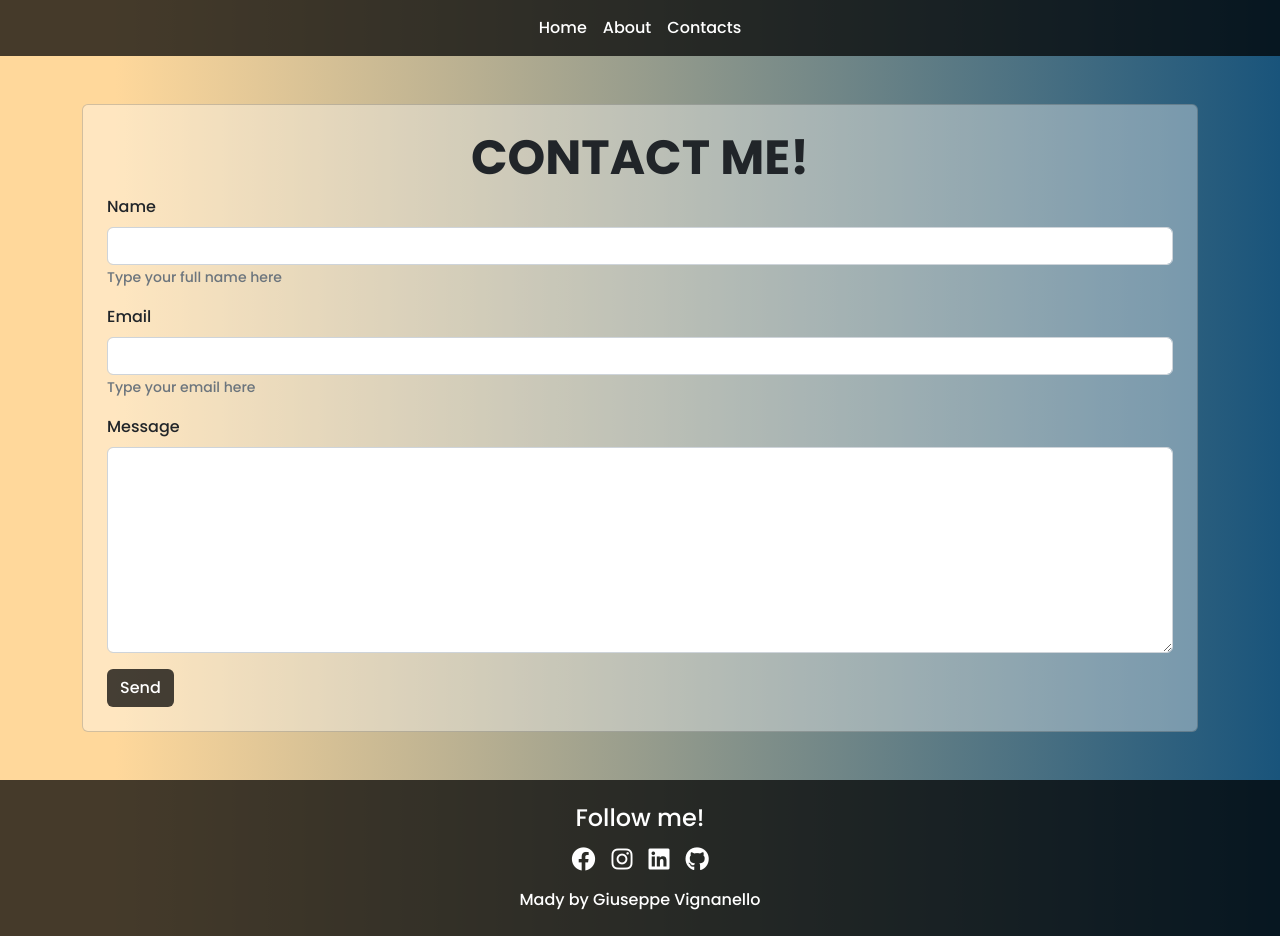
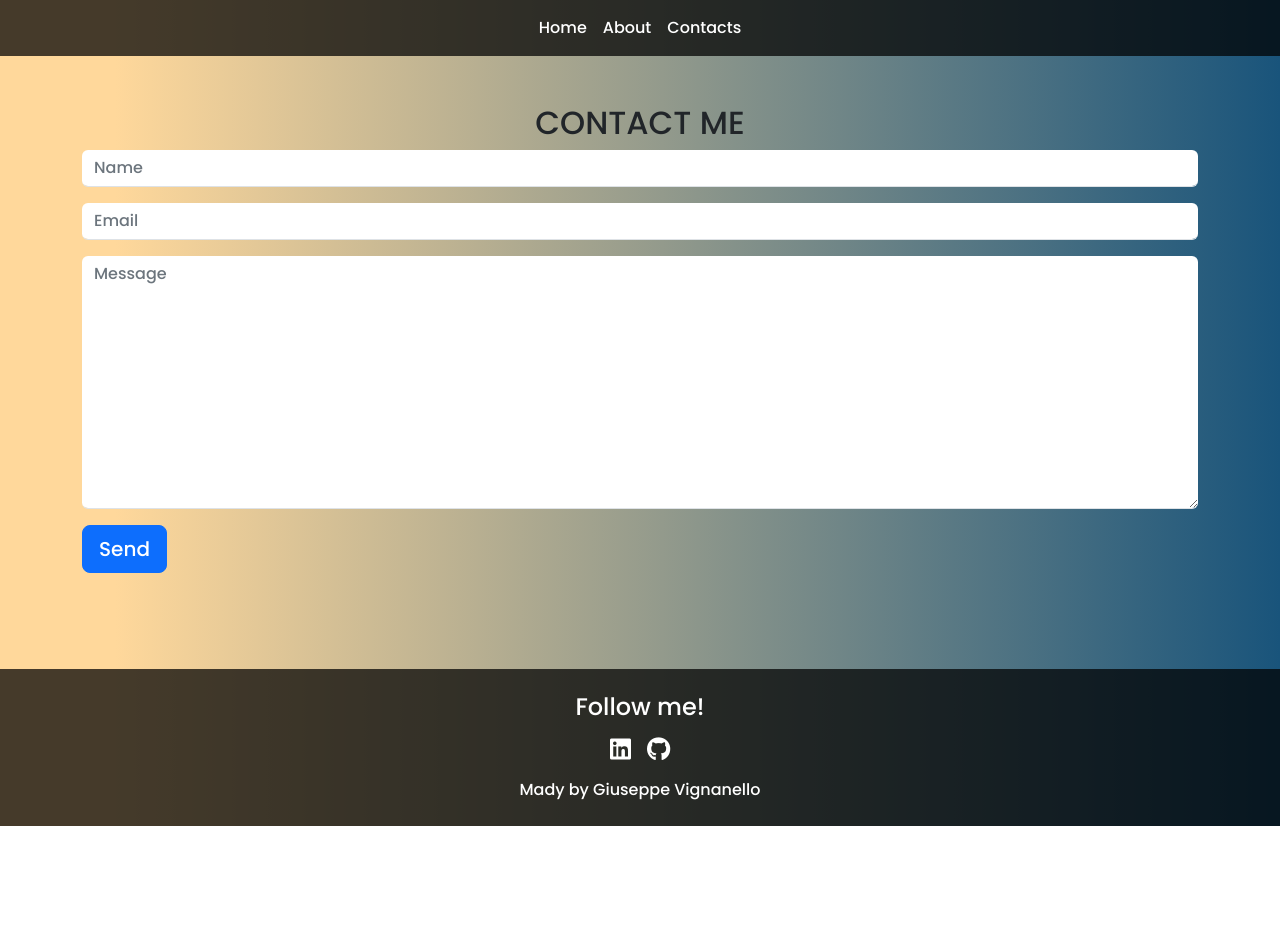
Before and after one commit to giuseppevignanello/vite-boolfolio, a Vue app: page /contacts in a window 1280 px wide. After the commit the page ends 826 px from the top, so only its background shows below. Built offline with nearby package versions, Linux system fonts and the light colour scheme.

Commit message:
add contact form function

```diff
--- a/src/assets/scss/app.scss
+++ b/src/assets/scss/app.scss
@@ -30,6 +30,9 @@ a {
 
 // #endregion general
 
+// #region jumbo
+
+//   #endregion jumbo
 
 .line {
     position: relative;
--- a/src/components/AppFooter.vue
+++ b/src/components/AppFooter.vue
@@ -14,14 +14,6 @@ export default {
         <div class="text-center text-white">
             <h4>Follow me!</h4>
             <div class="social d-flex align-items-center justify-content-center my-3">
-                <div class="mx-2">
-                    <a href="https://www.facebook.com/giuseppe.vignanello" target="_blank" class="text-white"> <i
-                            class="fa-brands fa-facebook fa-xl"></i></a>
-                </div>
-                <div class="mx-2">
-                    <a href="https://www.instagram.com/vignanello/" target="_blank" class="text-white"> <i
-                            class="fa-brands fa-instagram fa-xl"></i></a>
-                </div>
                 <div class="mx-2">
                     <a href="https://www.linkedin.com/in/giuseppe-vignanello-91b31020b/" target="_blank" class="text-white">
                         <i class="fa-brands fa-linkedin fa-xl"></i></a>
--- a/src/components/JumboTron.vue
+++ b/src/components/JumboTron.vue
@@ -13,9 +13,10 @@ export default {
     <div>
         <div class="p-5 mb-3 rounded-3">
             <div class="container py-5 d-md-flex">
-                <div class="text">
-                    <h1 class="display-5 fw-bold">Hi, I'm Peppe</h1>
-                    <p class="col-md-8 fs-4">I'm an italian junior fullstack developer based in Barcelona</p>
+                <div class="text w-md-50 ">
+                    <h1 class="display-5 fw-bold typewriter">Hi, I'm Peppe</h1>
+                    <p class="fs-5 typewriter">I'm an italian junior fullstack developer based in Barcelona
+                    </p>
                     <router-link :to="{ name: 'about' }">
                         <button class="btn bg_opacity btn-lg" type="button">About me</button>
                     </router-link>
--- a/src/components/MyStory.vue
+++ b/src/components/MyStory.vue
@@ -1,4 +1,3 @@
-
 <script>
 export default {
     name: 'MyStory',
--- a/src/pages/AppContacts.vue
+++ b/src/pages/AppContacts.vue
@@ -3,21 +3,21 @@
 import axios from 'axios';
 
 export default {
+    name: "AppContacts",
     data() {
 
-
         return {
-            axios,
             name: '',
             email: '',
             message: '',
             errors: {},
             loading: false,
-            success: false
+            success: false,
+            errors: {}
         }
     },
     methods: {
-        submitForm() {
+        sendForm() {
             this.loading = true;
             const data = {
                 name: this.name,
@@ -25,12 +25,19 @@ export default {
                 message: this.message
             }
 
+            this.errors = {};
+
             axios.post('http://127.0.0.1:8000/api/contacts', data)
                 .then(response => {
-                    if (!response.data.succes) {
-                        this.errors = response.data.errors
+                    this.success = response.data.success;
+                    if (!this.success) {
+                        this.errors = response.data.errors;
+                    } else {
+                        this.name = '';
+                        this.email = '';
+                        this.message = '';
                     }
-                    console.log(response);
+                    this.loading = false;
                 })
                 .catch(error => {
                     console.log(error);
@@ -41,34 +48,48 @@ export default {
 </script>
 
 <template>
-    <div>
-        <div class="container mt-5">
-            <div class="card p-4 bg_opacity">
-                <h1 class="display-5 fw-bold text-center"> <strong> CONTACT ME! </strong></h1>
-                <form action="" @submit.prevent="submitForm()">
+    <section class="contact_me py-5">
+        <div class="inner-wrapper">
+            <div class="container text-center">
+                <h2 class="text-uppercase">contact me</h2>
+                <div v-if="success" class="alert alert-success text-start" role="alert">
+                    Messaggio inviato con successo!
+                </div>
+                <div class="row">
+                    <form @submit.prevent="sendForm()" class="col-12 text-start">
                         <div class="mb-3">
-                        <label for="name" class="form-label">Name</label>
-                        <input type="text" name="name" id="name" class="form-control" aria-describedby="nameHelper"
-                            v-model="name">
-                        <small id="nameHelper" class="text-muted">Type your full name here</small>
+                            <input class="border-0 border-bottom form-control" :class="{ 'is-invalid': errors.name }"
+                                type="text" name="name" id="name" placeholder="Name" v-model="name">
+                            <p v-for="(error, index) in errors.name" :key="`message-error-${index}`"
+                                class="invalid-feedback">
+                                {{ error }}
+                            </p>
                         </div>
                         <div class="mb-3">
-                        <label for="email" class="form-label">Email</label>
-                        <input type="email" name="email" id="email" class="form-control" aria-describedby="emailHelper"
-                            v-model="email">
-                        <small id="emailHelper" class="text-muted">Type your email here</small>
+                            <input class="border-0 border-bottom form-control" :class="{ 'is-invalid': errors.email }"
+                                type="text" name="email" id="email" placeholder="Email" v-model="email">
+                            <p v-for="(error, index) in errors.email" :key="`message-error-${index}`"
+                                class="invalid-feedback">
+                                {{ error }}
+                            </p>
                         </div>
                         <div class="mb-3">
-                        <label for="message" class="form-label">Message</label>
-                        <textarea class="form-control" name="message" id="message" rows="8" v-model="message"></textarea>
+                            <textarea class="border-0 border-bottom form-control" :class="{ 'is-invalid': errors.message }"
+                                name="message" id="message" cols="30" rows="10" placeholder="Message"
+                                v-model="message"></textarea>
+                            <p v-for="(error, index) in errors.message" :key="`message-error-${index}`"
+                                class="invalid-feedback">
+                                {{ error }}
+                            </p>
                         </div>
-
-                    <button type="submit" class="btn bg_header text-white">Send</button>
+                        <button class="btn btn-lg btn-primary text-white" type="submit" :disabled="loading">{{ loading ?
+                            'Sending...' : 'Send'
+                        }}</button>
                     </form>
                 </div>
-
             </div>
         </div>
+    </section>
 </template>
 
 
```
Lines whose indentation alone changed are shown as unchanged.
